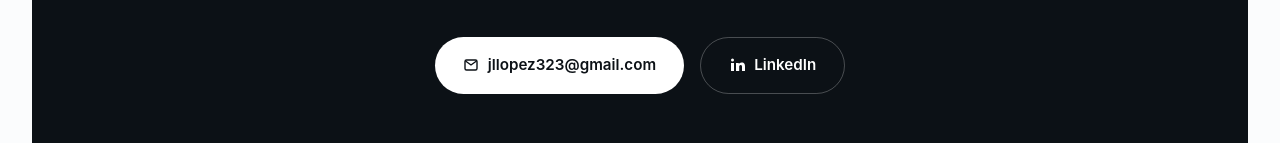
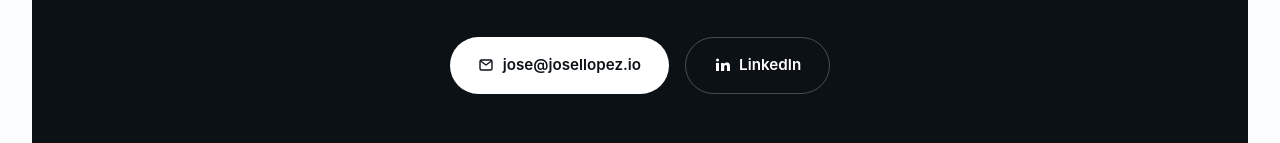
Before and after one commit to josellopez-devops/josellopez-devops.github.io, a plain HTML site: page index.html in a window 1280 px wide. Shown: the part 7443-7586 px from the top of the page. Drawn offline with Linux system fonts and the light colour scheme; a web font is replaced by a local one.

Commit message:
Update index.html

```diff
--- a/index.html
+++ b/index.html
@@ -715,9 +715,9 @@
     <h2>Let's build something <em>secure.</em></h2>
     <p>Whether it is a director level endpoint role, a hard platform problem, or a conversation about what I am building, I would be glad to hear from you.</p>
     <div class="contact-actions">
-      <a href="mailto:jllopez323@gmail.com" class="btn-light" id="mailBtn">
+      <a href="mailto:jose@josellopez.io" class="btn-light" id="mailBtn">
         <svg width="16" height="16" viewBox="0 0 16 16" fill="none"><rect x="2" y="3" width="12" height="10" rx="1.5" stroke="currentColor" stroke-width="1.4"/><path d="M2.5 4l5.5 4 5.5-4" stroke="currentColor" stroke-width="1.4"/></svg>
-        <span id="mailLabel">jllopez323@gmail.com</span>
+        <span id="mailLabel">jose@josellopez.io</span>
       </a>
       <a href="https://www.linkedin.com/in/jose-luis-lopez3" target="_blank" rel="noopener" class="btn-outline">
         <svg width="16" height="16" viewBox="0 0 16 16" fill="currentColor"><path d="M3.5 1.5a1.5 1.5 0 100 3 1.5 1.5 0 000-3zM2 6h3v8H2V6zm5 0h2.8v1.1h.04c.4-.74 1.36-1.5 2.8-1.5C15.5 5.6 16 7.4 16 9.6V14h-3v-3.8c0-.9 0-2.1-1.3-2.1s-1.5 1-1.5 2v3.9H7V6z"/></svg>
@@ -740,7 +740,7 @@
     // If mailto is blocked (sandboxed iframe), copy address instead
     if (navigator.clipboard && window.self !== window.top) {
       e.preventDefault();
-      navigator.clipboard.writeText('jllopez323@gmail.com').then(() => {
+      navigator.clipboard.writeText('jose@josellopez.io').then(() => {
         const orig = mailLabel.textContent;
         mailLabel.textContent = 'Copied to clipboard';
         setTimeout(() => { mailLabel.textContent = orig; }, 1800);
```
